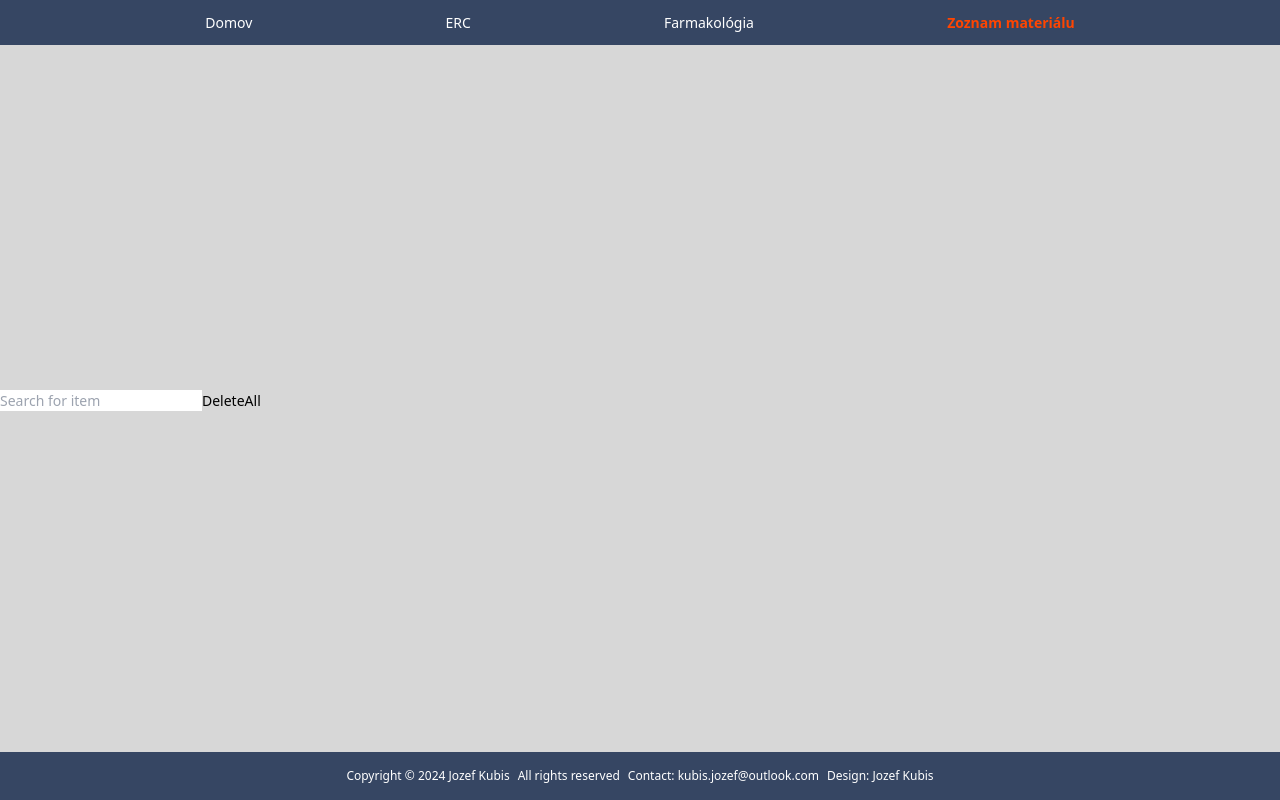
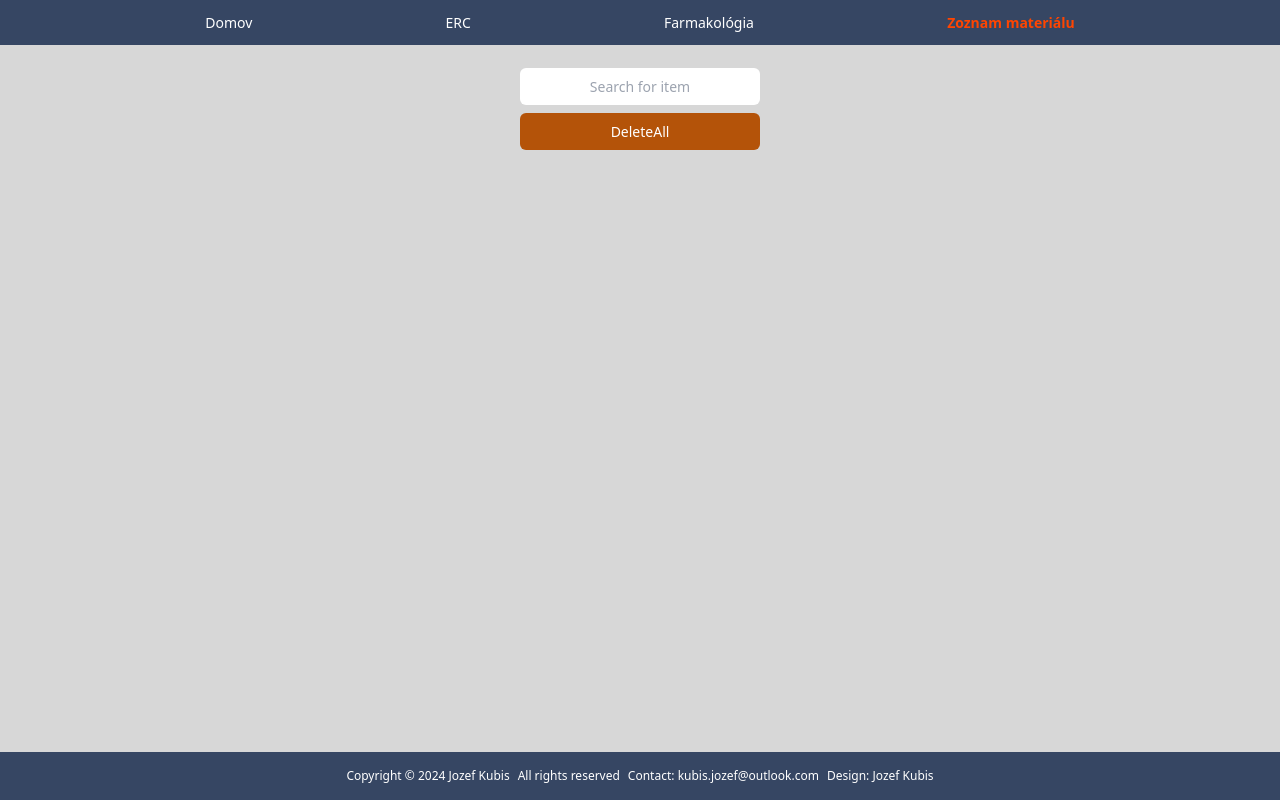
Before and after one commit to jozefkubis/erc-react-router, a React (Create React App) app in the folder router/: page /itemlist in a window 1280 px wide. Built offline with nearby package versions, Linux system fonts and the light colour scheme.

Commit message:
ItemList podla prveho ItemLIst CSS

```diff
--- a/router/src/pages/farmakologia/Farmakológia.js
+++ b/router/src/pages/farmakologia/Farmakológia.js
@@ -45,7 +45,7 @@ const Farmakológia = () => {
         />
 
         <button
-          className="submit-btn w-20 bg-amber-700 rounded-md text-white "
+          className="submit-btn w-20 bg-amber-700 rounded-md text-white"
           onClick={medsOnPage}
         >
           Submit
--- a/router/src/pages/itemlist/ItemList.js
+++ b/router/src/pages/itemlist/ItemList.js
@@ -1,10 +1,9 @@
-import materialArr from './data'
-import { useState, useEffect } from 'react'
+import materialArr from "./data";
+import { useState, useEffect } from "react";
 
-import React from 'react'
+import React from "react";
 
 const Itemlist = () => {
-
   const [searchingItem, setSearchingItem] = useState("");
   const [filteredItems, setFilteredItems] = useState([]);
   const [printedItems, setPrintedItems] = useState([]);
@@ -33,10 +32,10 @@ const Itemlist = () => {
   // ..................................................................
 
   return (
-    <section className="section">
-      <form className="form ">
+    <section className="section w-full overflow-hidden flex flex-col items-center justify-center relative">
+      <form className="form p-3 flex items-center flex-col w-full space-y-2 fixed top-14">
         <input
-          className="searching-input "
+          className="searching-input w-60 p-2 rounded-md text-center text-slate-500 outline-none"
           onClick={() => {
             setFilteredItems([]);
             setSearchingItem("");
@@ -47,19 +46,19 @@ const Itemlist = () => {
           onChange={(e) => setSearchingItem(e.target.value)}
         />
         <input
-          className="deleteAll-btn "
+          className="deleteAll-btn w-60 p-2 bg-amber-700 rounded-md text-white"
           type="submit"
           value="DeleteAll"
           onClick={() => setPrintedItems([])}
         />
       </form>
 
-      <div className="filtered-items ">
+      <div className="filtered-items flex flex-col overflow-x-hidden overflow-y-auto touch-pan-y w-1/2 max-h-[58%] cursor-pointer fixed top-[155px] space-y-[1px] z-10">
         {filteredItems.map((oneItem, index) => {
           if (searchingItem) {
             return (
               <button
-                className="filtered-items-btn"
+                className="filtered-items-btn border-none p-2 bg-slate-400 rounded-md"
                 onClick={itemsOnPage}
                 key={index}
               >
@@ -72,15 +71,15 @@ const Itemlist = () => {
         })}
       </div>
 
-      <div className="printed-items">
+      <div className="printed-items h-[58%] overflow-y-scroll overflow-x-hidden w-full fixed top-[155px] px-10">
         {printedItems.map((onePrintedItem, index) => {
           return (
-            <div className="printed-items-div" key={index}>
+            <div className="printed-items-div flex justify-between items-center p-2 font-bold w-full" key={index}>
               <p>{onePrintedItem}</p>
               <div className="number-and-btn ">
-                <input type="text" className="number" />
+                <input type="text" className="number w-10 rounded-sm outline-none text-center" />
                 <input
-                  className="printed-items-btn"
+                  className="printed-items-btn ml-10 w-[20px] h-[20px] flex-shrink-0 bg-amber-700 rounded-full text-white cursor-pointer"
                   type="submit"
                   value="D"
                   onClick={() => {
@@ -95,7 +94,7 @@ const Itemlist = () => {
         })}
       </div>
     </section>
-  )
-}
+  );
+};
 
-export default Itemlist
+export default Itemlist;
```
